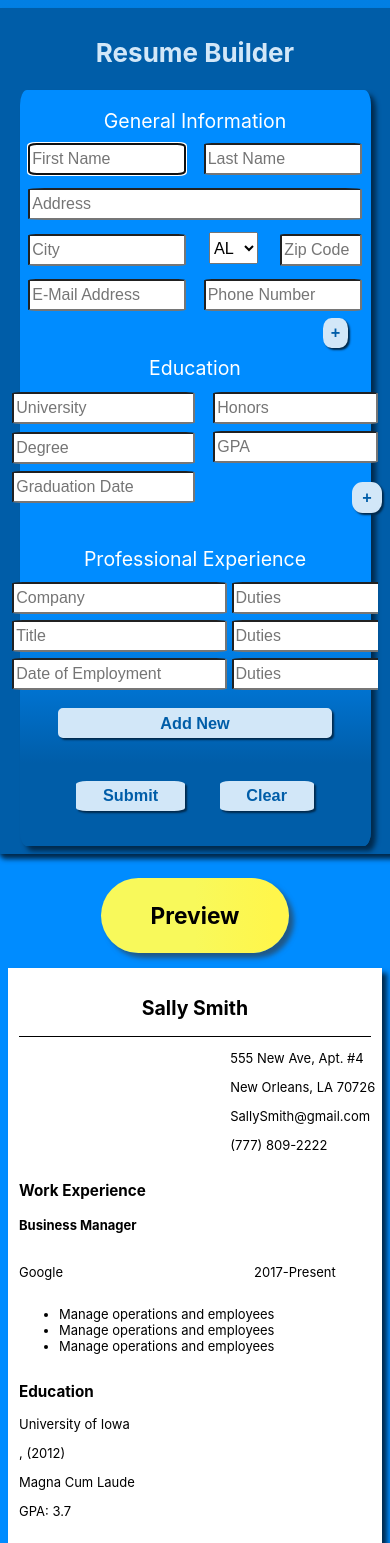
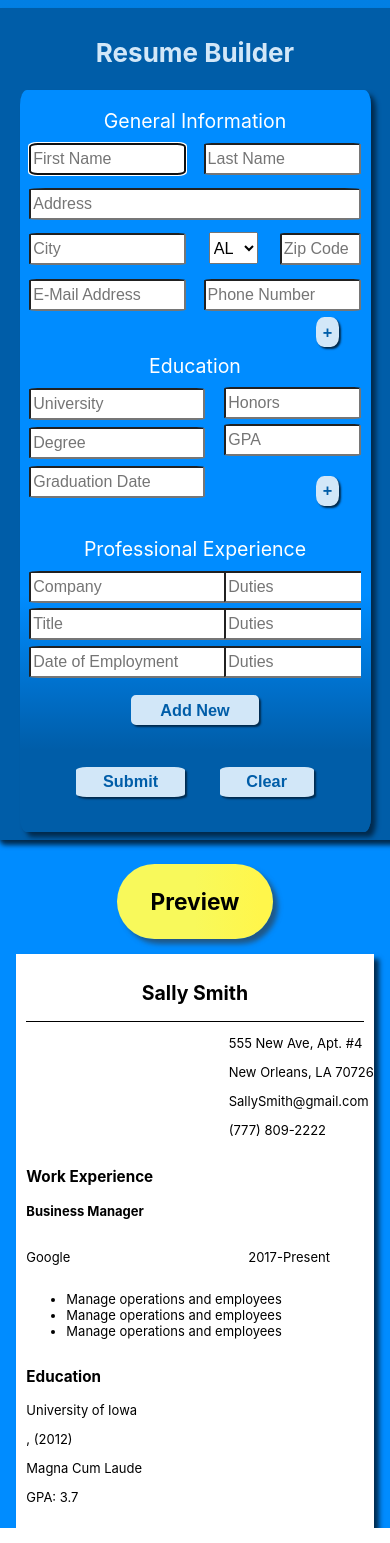
Before and after one commit to dstock3/cv-app, a React app: page /#/pdf in a window 390 px wide. Built offline with nearby package versions, Linux system fonts and the light colour scheme.

Commit message:
Made changes to media query specs to improve responsive design.

```diff
--- a/src/App.css
+++ b/src/App.css
@@ -321,12 +321,12 @@ label {
 
   .form-container {
     position: relative;
-    width: 100%;
+    width: 100vw;
     left: unset;
   }
 
   .resume-form {
-    width: 90%;
+    width: 90vw;
   }
 
   input {
@@ -334,41 +334,46 @@ label {
   }
 
   .name-container {
-    width: 95%;
+    width: 85vw;
   }
 
   .address-container {
-    width: 95%;
+    width: 85vw;
   }
 
   .education-container {
-    width: 85%;
+    width: 85vw;
   }
 
   .education-subcontainer-left {
-    width: 50%;
+    width: 45vw;
   }
 
+  .education-subcontainer-right {
+    width: 35vw;
+  }
+
+
   .experience-container {
-    width: 85%;
+    width: 85vw;
     align-items: unset;
   }
 
   .experience-subcontainer {
-    width: 100%;
+    width: 85vw;
   }
 
   .experience-subcontainer > div {
-    width: 40%;
+    width: 35vw;
   }
 
   #add-prof-info {
-    width: 75%;
+    width: 33vw;
     margin-top: 15px;
   }
 
   .resume-container {
-    width: 96%;
+    width: 92vw;
   }
 
   .resume {
@@ -379,7 +384,7 @@ label {
   .preview-head-container {
     margin-top: 15px;
     margin-bottom: 15px;
-    width: 50%;
+    width: 40vw;
   }
 
   .general-info {
```
